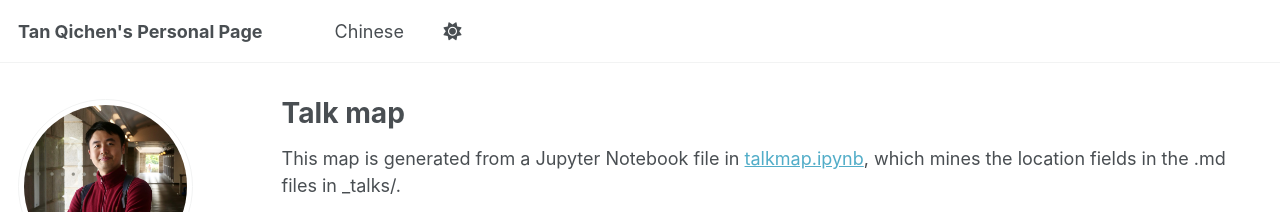
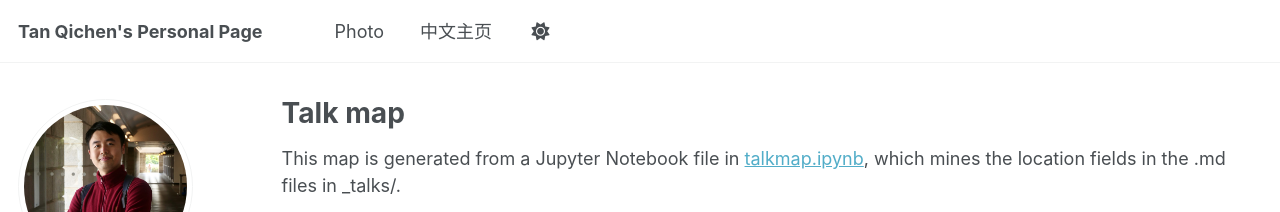
Before and after one commit to tylertam98/tylertam98.github.io, a Jekyll site: the page built from _pages/talkmap.html, in a window 1280 px wide. Shown: the top 212 px of the page. Built offline with Jekyll 4.4.1, drawn with Linux system fonts in a browser that asks for light colours; nearby versions of some CDN libraries; some web fonts are replaced.

Commit message:
Update navigation.yml

```diff
--- a/_data/navigation.yml
+++ b/_data/navigation.yml
@@ -17,13 +17,13 @@ main:
   # - title: "Teaching"
   #   url: /teaching/
 
-  # - title: "Photo"
-  #   url: /portfolio/
+  - title: "Photo"
+    url: /portfolio/
 
   # - title: "Blog Posts"
   #   url: /year-archive/
 
-  - title: "Chinese"
+  - title: "中文主页"
     url: /cv/
 
   # - title: "CV"
```
